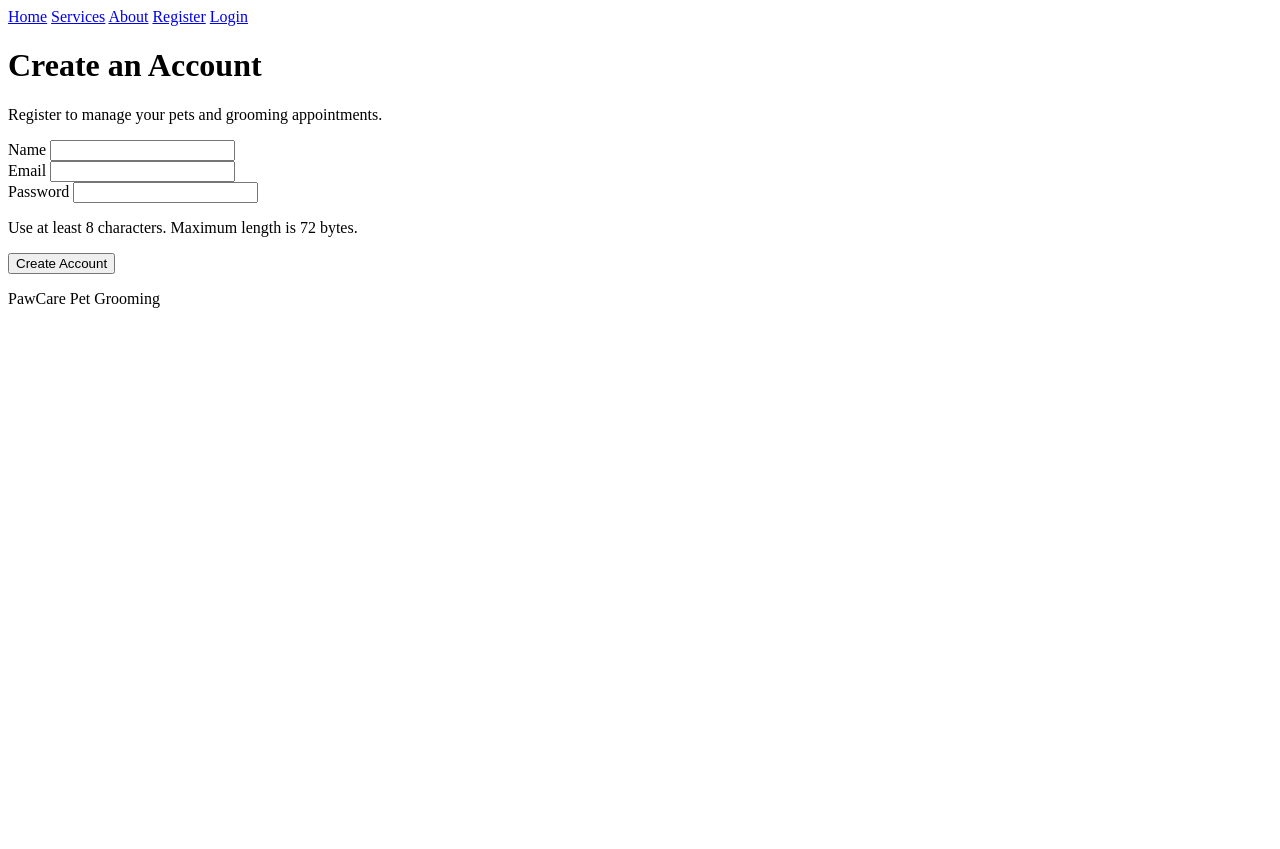
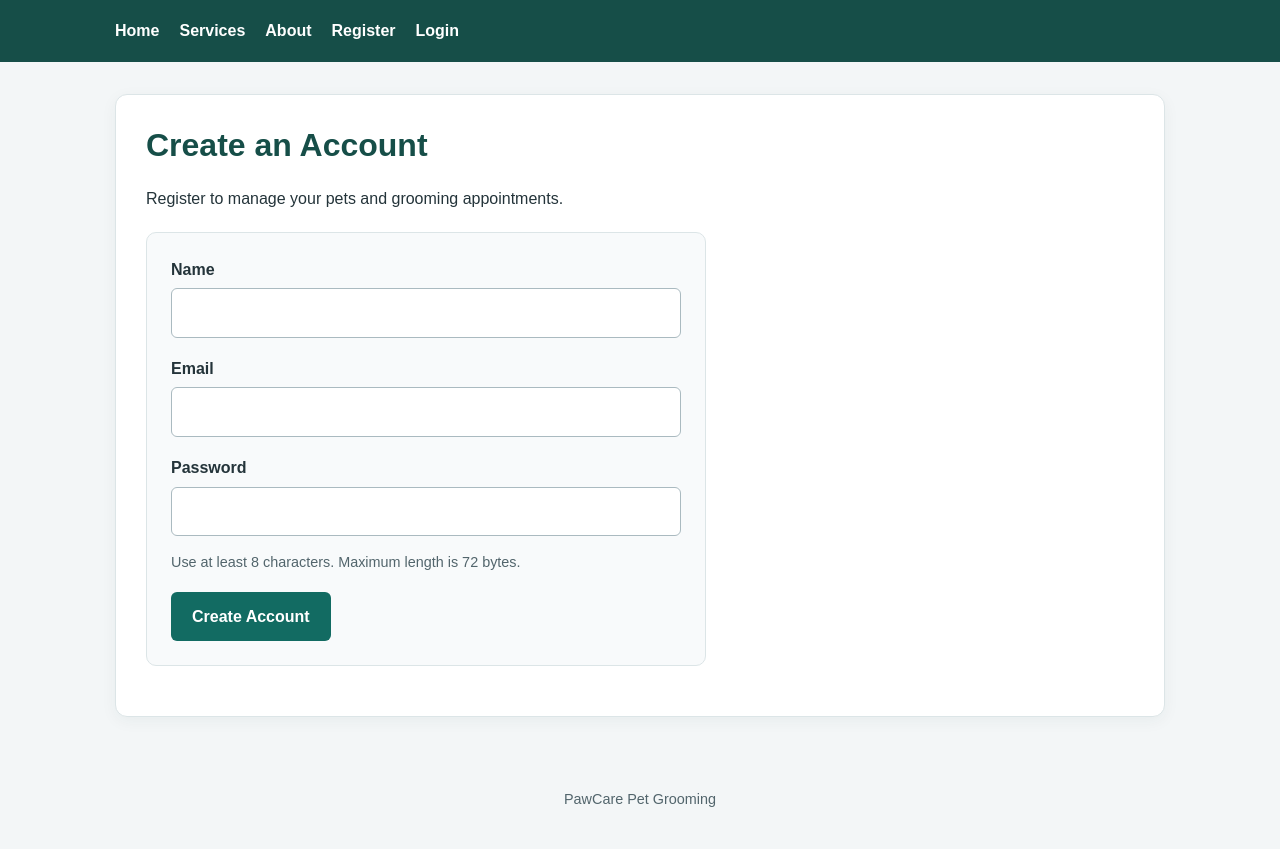
Before and after one commit to JoseV3ra/pawcare, a Node server app: page /register in a window 1280 px wide. Before the commit the page ends 308 px from the top, so only its background shows below. Run offline with Node 20, Linux system fonts and the light colour scheme.

Commit message:
Style PawCare pages forms navigation and staff table

```diff
--- /dev/null
+++ b/Pawcare/public/css/styles.css
@@ -0,0 +1,341 @@
+/* Base layout */
+* {
+    box-sizing: border-box;
+  }
+
+  body {
+    margin: 0;
+    background: #f3f6f7;
+    color: #24343a;
+    font-family: Arial, Helvetica, sans-serif;
+    line-height: 1.6;
+  }
+
+  a {
+    color: #126b62;
+    text-underline-offset: 3px;
+  }
+
+  a:hover {
+    color: #0b4943;
+  }
+
+  h1,
+  h2,
+  h3 {
+    line-height: 1.25;
+  }
+
+  h1 {
+    margin-top: 0;
+    color: #164e48;
+    font-size: 2rem;
+  }
+
+  h2 {
+    margin-top: 2rem;
+    font-size: 1.4rem;
+  }
+
+  h3 {
+    margin-top: 0;
+  }
+
+  /* Shared navigation */
+  header {
+    background: #164e48;
+    padding: 18px 24px;
+  }
+
+  nav {
+    max-width: 1050px;
+    margin: 0 auto;
+    display: flex;
+    align-items: center;
+    flex-wrap: wrap;
+    gap: 12px 20px;
+  }
+
+  nav a {
+    color: white;
+    font-weight: bold;
+    text-decoration: none;
+  }
+
+  nav a:hover {
+    color: #d2f4ed;
+    text-decoration: underline;
+  }
+
+  nav span {
+    color: #e0f2ef;
+    margin-left: auto;
+    font-size: 0.9rem;
+  }
+
+  nav form {
+    margin: 0;
+    padding: 0;
+    border: none;
+    background: transparent;
+    box-shadow: none;
+  }
+
+  nav button {
+    margin: 0;
+    padding: 7px 14px;
+    border: 1px solid #c4e8e1;
+    background: transparent;
+    color: white;
+  }
+
+  nav button:hover {
+    background: #24685f;
+  }
+
+  /* Main content */
+  main {
+    width: calc(100% - 32px);
+    max-width: 1050px;
+    min-height: 65vh;
+    margin: 32px auto;
+    padding: 30px;
+    background: white;
+    border: 1px solid #dce5e7;
+    border-radius: 12px;
+    box-shadow: 0 4px 16px rgba(28, 55, 61, 0.05);
+  }
+
+  /* Service and pet cards */
+  section,
+  article {
+    margin: 18px 0;
+    padding: 22px;
+    background: #f8fbfa;
+    border: 1px solid #dce7e3;
+    border-radius: 10px;
+  }
+
+  section h2 {
+    margin-top: 0;
+  }
+
+  article p,
+  section p {
+    margin: 8px 0;
+  }
+
+  /* Forms */
+  form {
+    max-width: 560px;
+    margin: 20px 0;
+    padding: 24px;
+    background: #f8fafb;
+    border: 1px solid #dce5e7;
+    border-radius: 10px;
+  }
+
+  form > div {
+    margin-bottom: 18px;
+  }
+
+  label {
+    display: block;
+    margin-bottom: 6px;
+    font-weight: bold;
+  }
+
+  input,
+  select,
+  textarea {
+    width: 100%;
+    padding: 11px 12px;
+    border: 1px solid #aabac0;
+    border-radius: 6px;
+    background: white;
+    color: #24343a;
+    font: inherit;
+  }
+
+  textarea {
+    min-height: 100px;
+    resize: vertical;
+  }
+
+  input:focus,
+  select:focus,
+  textarea:focus {
+    border-color: #147d70;
+  }
+
+  :focus-visible {
+    outline: 3px solid #e3a52b;
+    outline-offset: 3px;
+  }
+
+  button,
+  .button {
+    display: inline-block;
+    padding: 11px 20px;
+    border: 1px solid transparent;
+    border-radius: 6px;
+    background: #126b62;
+    color: white;
+    font: inherit;
+    font-weight: bold;
+    text-decoration: none;
+    cursor: pointer;
+  }
+
+  button:hover,
+  .button:hover {
+    background: #0b4943;
+    color: white;
+  }
+
+  button:disabled {
+    opacity: 0.6;
+    cursor: not-allowed;
+  }
+
+  article form {
+    margin: 12px 0 0;
+    padding: 0;
+    border: none;
+    background: transparent;
+  }
+
+  article button,
+  button[value="Canceled"] {
+    background: #a33333;
+  }
+
+  article button:hover,
+  button[value="Canceled"]:hover {
+    background: #792525;
+  }
+
+  #password-help {
+    color: #52656c;
+    font-size: 0.9rem;
+  }
+
+  /* Feedback messages */
+  [role="alert"] {
+    padding: 12px 16px;
+    border-left: 4px solid #b42318;
+    border-radius: 4px;
+    background: #fff0ee;
+    color: #8c231b;
+  }
+
+  [role="status"] {
+    padding: 12px 16px;
+    border-left: 4px solid #18764c;
+    border-radius: 4px;
+    background: #eaf7ef;
+    color: #185c3e;
+  }
+
+  /* Staff table */
+  .table-container {
+    overflow-x: auto;
+    margin-top: 20px;
+  }
+
+  table {
+    width: 100%;
+    border-collapse: collapse;
+    text-align: left;
+  }
+
+  th,
+  td {
+    padding: 14px;
+    border-bottom: 1px solid #dce5e7;
+    vertical-align: top;
+  }
+
+  th {
+    background: #eaf3f0;
+    color: #164e48;
+  }
+
+  tbody tr:nth-child(even) {
+    background: #f8fafb;
+  }
+
+  td form {
+    display: flex;
+    flex-wrap: wrap;
+    gap: 8px;
+    margin: 0;
+    padding: 0;
+    border: none;
+    background: transparent;
+  }
+
+  td button {
+    padding: 7px 10px;
+    font-size: 0.85rem;
+  }
+
+  /* Home page */
+  .hero {
+    padding: 24px 0;
+  }
+
+  .hero p {
+    max-width: 620px;
+    color: #52656c;
+    font-size: 1.1rem;
+  }
+
+  .home-links {
+    display: flex;
+    flex-wrap: wrap;
+    gap: 12px;
+    margin-top: 24px;
+  }
+
+  /* Footer */
+  footer {
+    padding: 24px;
+    color: #52656c;
+    text-align: center;
+    font-size: 0.9rem;
+  }
+
+  /* Small screens */
+  @media (max-width: 650px) {
+    header {
+      padding: 16px;
+    }
+
+    nav {
+      gap: 12px;
+    }
+
+    nav span {
+      width: 100%;
+      margin-left: 0;
+    }
+
+    main {
+      margin: 20px auto;
+      padding: 20px;
+    }
+
+    h1 {
+      font-size: 1.7rem;
+    }
+
+    form {
+      padding: 18px;
+    }
+
+    th,
+    td {
+      padding: 10px;
+    }
+  }
--- a/Pawcare/views/partials/header.ejs
+++ b/Pawcare/views/partials/header.ejs
@@ -4,6 +4,7 @@
   <meta charset="UTF-8">
   <meta name="viewport" content="width=device-width, initial-scale=1.0">
   <title><%= title %></title>
+  <link rel="stylesheet" href="/css/styles.css">
 </head>
 <body>
   <header>
@@ -16,6 +17,9 @@
         <span>Signed in as <%= currentUser.name %></span>
         <a href="/pets">My Pets</a>
         <a href="/appointments">Appointments</a>
+        <% if (currentUser.role === "staff") { %>
+            <a href="/staff">Staff Dashboard</a>
+          <% } %>
 
         <form action="/logout" method="POST">
           <button type="submit">Logout</button>
```
Also changed, not shown: Pawcare/views/home.ejs (+34 -2 lines), Pawcare/views/staff.ejs (added, +64 -0 lines).
